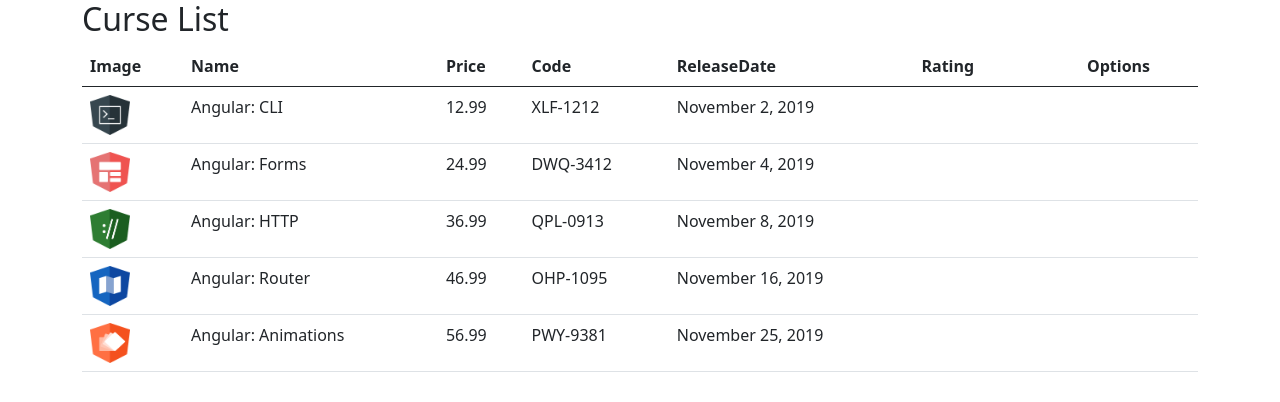
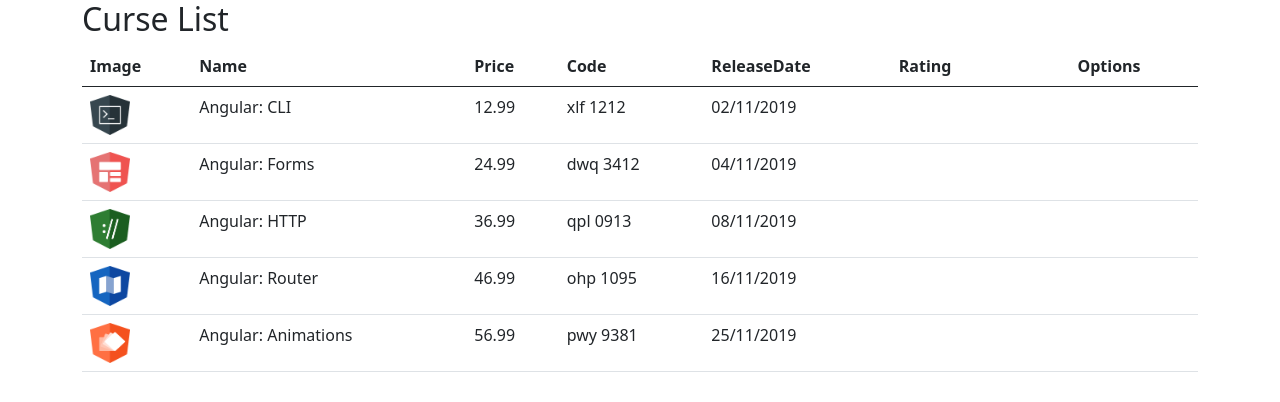
Before and after one commit to Josesmar/course-manager, an Angular app: page / in a window 1280 px wide. Shown: the top 402 px of the page. Built offline with nearby package versions, Linux system fonts and the light colour scheme.

Commit message:
creating pipe method with replace

```diff
--- a/src/app/app.module.ts
+++ b/src/app/app.module.ts
@@ -4,12 +4,14 @@
 import { FormsModule } from '@angular/forms';
 import { CourseListComponent } from './courses/course-list.component';
 import { StarComponent } from './star/star.component';
+import { ReplacePipe } from './pipe/replace.pepe';
 
 @NgModule({
   declarations: [
     AppComponent,
     CourseListComponent,
-    StarComponent
+    StarComponent,
+    ReplacePipe
   ],
   imports: [
     BrowserModule,
--- a/src/app/courses/course-list.component.html
+++ b/src/app/courses/course-list.component.html
@@ -17,8 +17,8 @@
             <td><img [src]="course.imageUrl" width="40" height="40"></td>
             <td>{{ course.name }}</td>
             <td>{{ course.price }}</td>
-            <td>{{ course.code }}</td>
-            <td>{{ course.releaseDate }}</td>
+            <td>{{ course.code | lowercase | replace: '-': ' ' }}</td>
+            <td>{{ course.releaseDate | date: 'dd/MM/yyyy'}}</td>
             <td>
                <app-star [rating]="course.rating"></app-star>
             </td>
--- /dev/null
+++ b/src/app/pipe/replace.pepe.ts
@@ -0,0 +1,12 @@
+import { Pipe, PipeTransform } from "@angular/core"
+
+@Pipe({
+    name: 'replace'
+})
+export class ReplacePipe implements PipeTransform{
+
+    transform(value: string, char: string, valueToReplace: string){
+        return value.replace(char, valueToReplace);
+    }
+
+}
```
